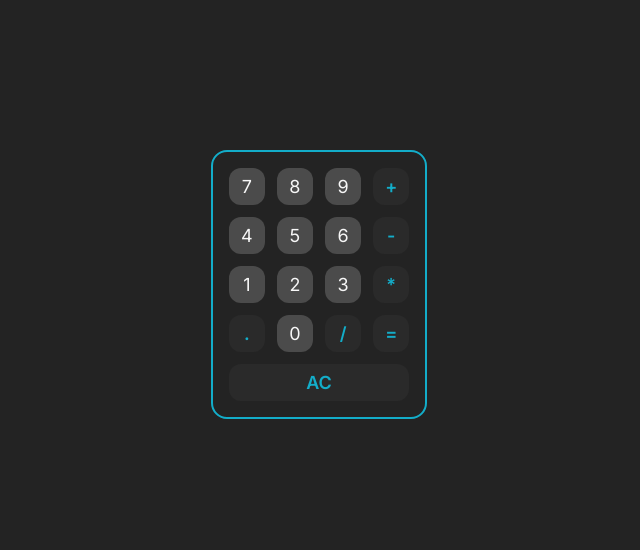
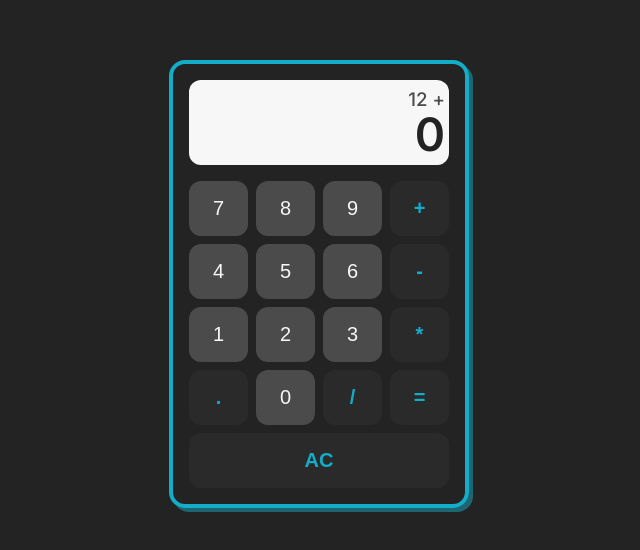
Before and after one commit to mrnandemoari/odin-calculator, a plain HTML site: page index.html in a window 1280 px wide. Shown: the part 116-666 px from the top of the page, without its empty margins (321-961 px from the left). Drawn offline with Linux system fonts and the light colour scheme.

Commit message:
Refactor code

```diff
--- a/index.css
+++ b/index.css
@@ -26,37 +26,83 @@ body {
 }
 
 .calculator-container {
-  border: solid 2px rgb(19, 173, 201);
+  border: solid 4px rgb(19, 173, 201);
+  box-shadow: 4px 4px 0 0 rgb(30, 101, 114);
+  min-width: 300px;
   border-radius: 16px;
   padding: 1rem;
+  display: grid;
+  gap: 1rem;
 }
 
-.calculator-buttons {
+.display {
+  background-color: #f7f7f7;
+  padding: 0.5rem 0.25rem;
+  border-radius: 12px;
+  text-align: right;
+  color: #232323;
+}
+
+.last__operation {
+  font-size: 1.17rem;
+  color: #4b4b4b;
+  font-weight: 500;
+}
+
+.current__operation {
+  font-weight: 600;
+  font-size: 2.875rem;
+  line-height: 1;
+}
+
+.buttons {
   display: grid;
   grid-template-columns: repeat(4, 1fr);
-  gap: 0.75rem;
+  gap: 0.5rem;
 }
 
-.button {
+.digit {
+  border: 0;
   text-align: center;
-  padding: 0.5rem 0.75rem;
+  padding: 1rem;
   border-radius: 12px;
   background-color: #4b4b4b;
   color: #f7f7f7;
-  font-size: large;
+  font-size: 1.25rem;
   cursor: default;
 }
 
-.button:hover {
+.operator,
+.comma,
+.equals,
+.clear {
+  background-color: #2a2a2a;
+  color: rgb(19, 173, 201);
+  font-weight: 600;
+  border: 0;
+  text-align: center;
+  padding: 1rem;
+  border-radius: 12px;
+  font-size: 1.25rem;
+  cursor: default;
+}
+
+.clear {
+  grid-column: span 4;
+}
+
+.digit:hover,
+.operator:hover,
+.comma:hover,
+.equals:hover,
+.clear:hover {
   opacity: 0.9;
 }
 
-.special__button {
-  background-color: #2a2a2a;
-  color: rgb(19, 173, 201);
-  font-weight: 600;
+.digit:active,
+.operator:active,
+.comma:active,
+.equals:active,
+.clear:active {
+  opacity: 0.8;
 }
-
-.special__button.ac {
-  grid-column: span 4;
-}
--- a/index.html
+++ b/index.html
@@ -7,32 +7,36 @@
     <link rel="preconnect" href="https://fonts.googleapis.com" />
     <link rel="preconnect" href="https://fonts.gstatic.com" crossorigin />
     <link
-      href="https://fonts.googleapis.com/css2?family=Inter:wght@400;600&display=swap"
+      href="https://fonts.googleapis.com/css2?family=Inter:wght@400;500;600&display=swap"
       rel="stylesheet"
     />
-    <link rel="stylesheet" href="index.css">
+    <link rel="stylesheet" href="index.css" />
   </head>
   <body>
     <div class="container">
       <div class="calculator-container">
-        <div class="calculator-buttons">
-          <div class="button">7</div>
-          <div class="button">8</div>
-          <div class="button">9</div>
-          <div class="button special__button">+</div>
-          <div class="button">4</div>
-          <div class="button">5</div>
-          <div class="button">6</div>
-          <div class="button special__button">-</div>
-          <div class="button">1</div>
-          <div class="button">2</div>
-          <div class="button">3</div>
-          <div class="button special__button">*</div>
-          <div class="button special__button">.</div>
-          <div class="button">0</div>
-          <div class="button special__button">/</div>
-          <div class="button special__button">=</div>
-          <div class="button special__button ac">AC</div>
+        <div class="display">
+          <div class="last__operation">12 + </div>
+          <div class="current__operation">0</div>
+        </div>
+        <div class="buttons">
+          <button class="digit">7</button>
+          <button class="digit">8</button>
+          <button class="digit">9</button>
+          <button class="operator">+</button>
+          <button class="digit">4</button>
+          <button class="digit">5</button>
+          <button class="digit">6</button>
+          <button class="operator">-</button>
+          <button class="digit">1</button>
+          <button class="digit">2</button>
+          <button class="digit">3</button>
+          <button class="operator">*</button>
+          <button class="comma">.</button>
+          <button class="digit">0</button>
+          <button class="operator">/</button>
+          <button class="equals">=</button>
+          <button class="clear">AC</button>
         </div>
       </div>
     </div>
--- a/index.js
+++ b/index.js
@@ -1,24 +1,39 @@
-let firstNumber = null;
+const lastOperation = document.querySelector('.last__operation');
+const currentOperation = document.querySelector('.current__operation');
+
+let firstNumber = '0';
 let operator = null;
-let secondNumber = null;
+let secondNumber = '';
 
 // Operator functions
 const add = (a, b) => a + b;
 const subtract = (a, b) => a - b;
 const multiply = (a, b) => a * b;
-const divide = (a, b) => a / b;
+const divide = (a, b) => (b == 0 ? 'Undefined' : a / b);
 
 const operate = (firstNumber, secondNumber, operator) => {
   let operationResult = null;
 
-  if (operator == 'add')
-    return (operationResult = add(firstNumber, secondNumber));
-  if (operator == 'subtract')
-    return (operationResult = subtract(firstNumber, secondNumber));
-  if (operator == 'multiply')
-    return (operationResult = multiply(firstNumber, secondNumber));
-  if (operator == 'divide')
-    return (operationResult = divide(firstNumber, secondNumber));
+  switch (operator) {
+    case 'add':
+      return (operationResult = add(firstNumber, secondNumber));
+      break;
+
+    case 'subtract':
+      return (operationResult = subtract(firstNumber, secondNumber));
+      break;
+
+    case 'multiply':
+      return (operationResult = multiply(firstNumber, secondNumber));
+      break;
+
+    case 'divide':
+      return (operationResult = divide(firstNumber, secondNumber));
+      break;
+
+    default:
+      break;
+  }
 
   return operationResult;
 };
```
